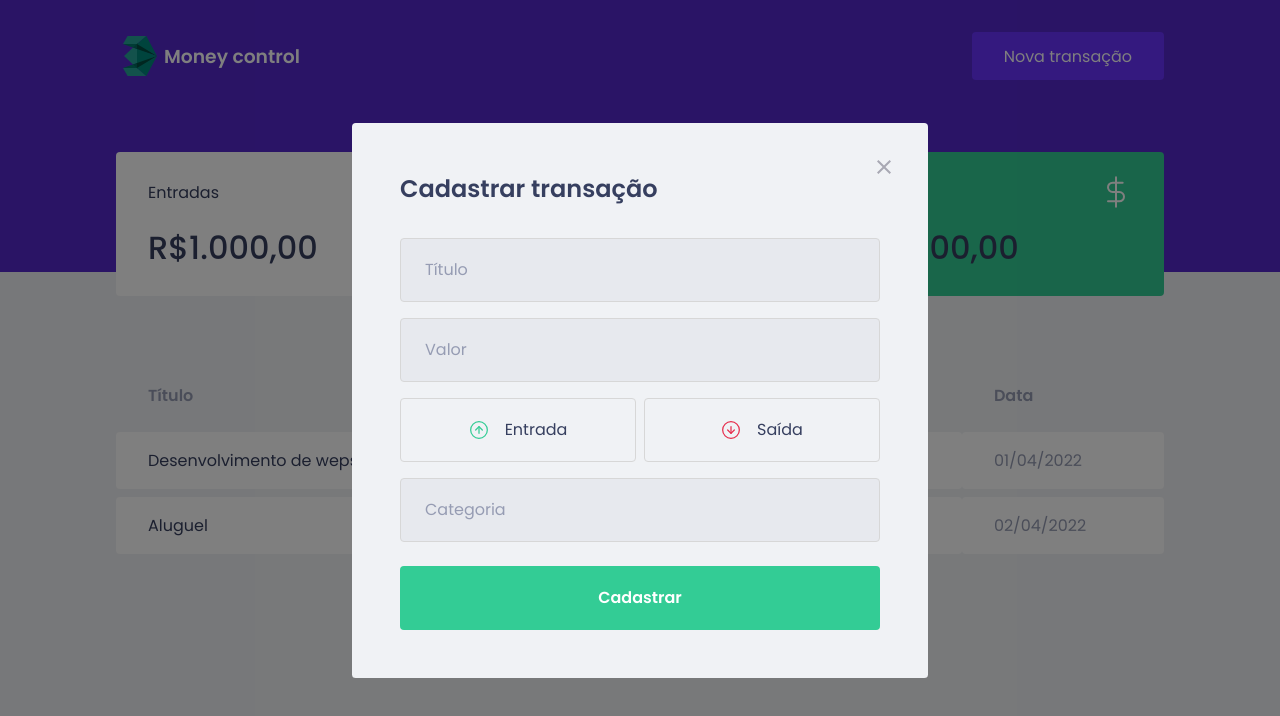
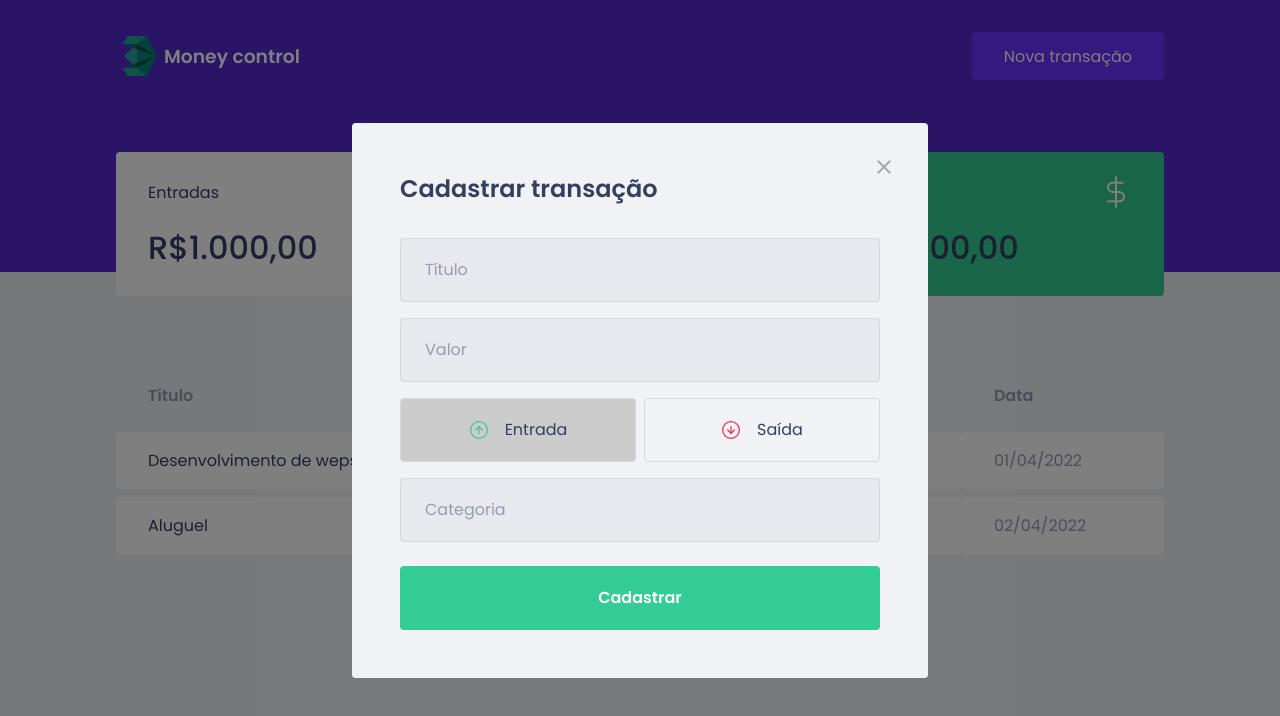
Before and after one commit to Pedrofelipem/money-control, a React (Create React App) app: page / in a window 1280 px wide. Both pictures are taken after a click on the button "Nova transação". Shown: the top 716 px of the page. Built offline with nearby package versions, Linux system fonts and the light colour scheme; no server answers; what miragejs would draw is missing.

Commit message:
NewTransactionModal: modal - buttons working

```diff
--- a/src/components/NewTransactionModal/newTransactionModal.tsx
+++ b/src/components/NewTransactionModal/newTransactionModal.tsx
@@ -1,15 +1,19 @@
+import { useState } from 'react';
 import Modal from 'react-modal'
 import closeImg from '../../assets/close.svg'
 import incomeImg from '../../assets/income.svg'
 import outcomeImg from '../../assets/outcome.svg'
 
-import { Container, TransactionTypeContainer } from './styles-newTransactionModal';
+import { Container, RadioBox, TransactionTypeContainer } from './styles-newTransactionModal';
 interface NewTransactionModalProps{
     isOpen: boolean;
     onRequestClose: () => void;
 }
 
 export function NewTransactionModal({isOpen,  onRequestClose}: NewTransactionModalProps){
+
+    const [type, setType] = useState('deposit');
+
     return(
         <Modal
             isOpen={isOpen}
@@ -31,15 +35,23 @@
 
                 <input type="number" placeholder="Valor" />
                 <TransactionTypeContainer>
-                    <button type="button">
+                    <RadioBox
+                        type="button"
+                        onClick={() => { setType('deposit'); }}
+                        isActive={ type === "deposit"}
+                    >
                         <img src={incomeImg} alt="Entrada" />
                         <span>Entrada</span>
-                    </button>
+                    </RadioBox>
 
-                    <button type="button">
+                    <RadioBox
+                        type="button"
+                        onClick={() => { setType('withdraw'); }}
+                        isActive={ type === "withdraw"}
+                    >
                         <img src={outcomeImg} alt="Saída" />
                         <span>Saída</span>
-                    </button>
+                    </RadioBox>
                 </TransactionTypeContainer>
 
                 <input placeholder="Categoria" />
--- a/src/components/NewTransactionModal/styles-newTransactionModal.ts
+++ b/src/components/NewTransactionModal/styles-newTransactionModal.ts
@@ -55,13 +55,17 @@
     display: grid;
     grid-template-columns: 1fr 1fr;
     gap: 0.5rem;
+`;
+interface RadioBoxProps {
+    isActive: boolean;
+}
 
-    button {
+export const RadioBox = styled.button<RadioBoxProps>`
         height: 4rem;
         border: 1px solid #d7d7d7;
         border-radius: 0.25rem;
 
-        background: transparent;
+        background: ${ (props) => props.isActive ? '#ccc' : 'transparent' };
 
         display: flex;
         align-items: center;
@@ -84,5 +88,4 @@
             font-size: 1rem;
             color: var(--text-title);
         }
-    }
 `;
```
